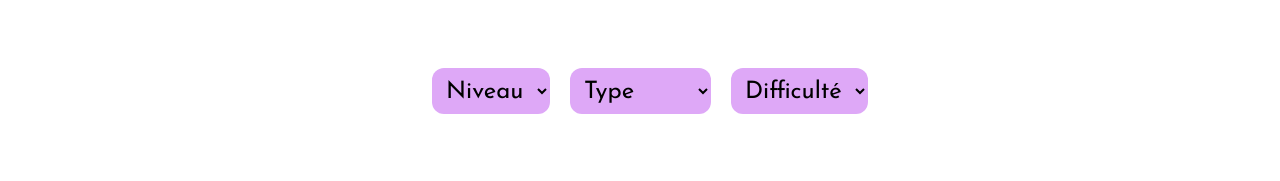
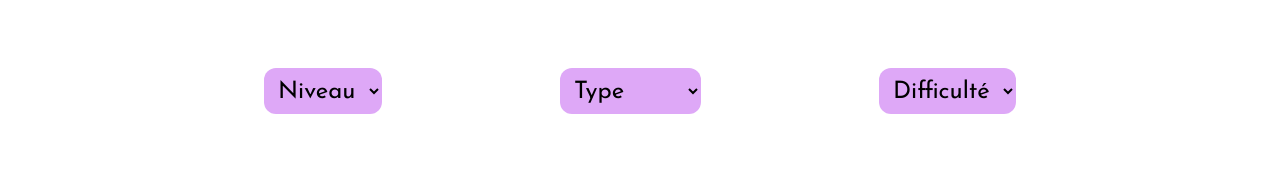
Before and after one commit to Zoebusigny/Tatitotu, a website built with Parcel: page src/index.html in a window 1280 px wide. Shown: the part 555-736 px from the top of the page. Built offline with nearby package versions, Linux system fonts and the light colour scheme.

Commit message:
ajustement des margins

```diff
--- a/src/scss/modules/_dropdown.scss
+++ b/src/scss/modules/_dropdown.scss
@@ -4,11 +4,14 @@
   border-radius: 12px;
   border: none;
   margin-top: 20px;
-  margin-left: 20px;
+  margin-left: 89px;
+  margin-right: 89px;
   font-family: "Josefin Sans", sans-serif;
   font-size: 24px;
   margin-top: 70px;
   margin-bottom: 70px;
+  display: flex;
+  justify-content: space-between;
 }
 
 .center {
```
